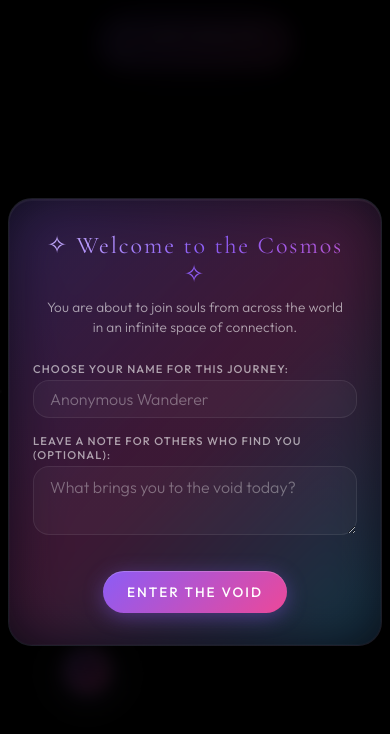
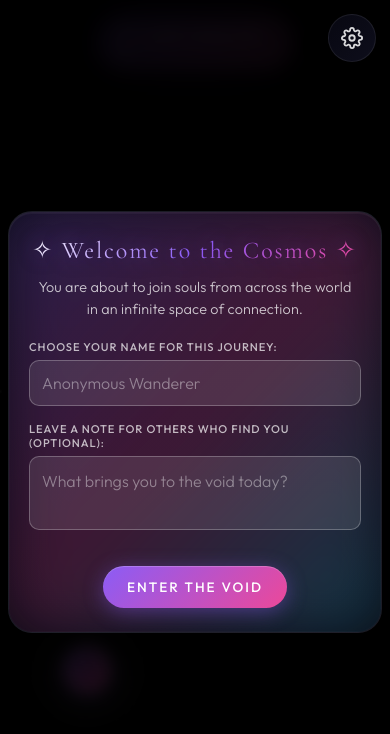
Before and after one commit to RemiDz/Hypno, a plain HTML site: page index.html in a window 390 px wide. Drawn offline with nearby package versions, Linux system fonts and the light colour scheme; no server answers; animation ran at ten frames a second.

Commit message:
Fix mobile: visible welcome content, settings button before enter, cache-busting

```diff
--- a/css/menu.css
+++ b/css/menu.css
@@ -141,34 +141,35 @@
 
 .welcome-modal {
     text-align: center;
-    padding: var(--space-3xl) var(--space-2xl);
+    padding: var(--space-2xl) var(--space-xl);
 }
 
 .welcome-title {
     font-family: var(--font-display);
-    font-size: 2.5rem;
+    font-size: 2rem;
     font-weight: 400;
     letter-spacing: 0.08em;
     margin-bottom: var(--space-md);
-    background: linear-gradient(135deg, #fff 0%, var(--primary-start) 50%, var(--primary-end) 100%);
-    background-size: 200% 100%;
-    -webkit-background-clip: text;
-    -webkit-text-fill-color: transparent;
-    background-clip: text;
-    animation: title-shimmer 4s ease-in-out infinite;
+    color: #ffffff; /* Fallback solid color */
+    text-shadow: 0 0 20px rgba(139, 92, 246, 0.5);
 }
 
-@keyframes title-shimmer {
-    0%, 100% { background-position: 0% center; }
-    50% { background-position: 100% center; }
+/* Gradient text only for browsers that support it well */
+@supports (-webkit-background-clip: text) and (not (-moz-appearance: none)) {
+    .welcome-title {
+        background: linear-gradient(135deg, #fff 0%, #8B5CF6 50%, #EC4899 100%);
+        -webkit-background-clip: text;
+        -webkit-text-fill-color: transparent;
+        background-clip: text;
+    }
 }
 
 .welcome-subtitle {
-    font-size: 1.05rem;
+    font-size: 1rem;
     font-weight: 300;
-    color: var(--star-dim);
-    line-height: 1.7;
-    margin-bottom: var(--space-2xl);
+    color: rgba(255, 255, 255, 0.75); /* More visible */
+    line-height: 1.6;
+    margin-bottom: var(--space-xl);
     max-width: 380px;
     margin-left: auto;
     margin-right: auto;
@@ -179,56 +180,56 @@
    ============================================ */
 
 .form-group {
-    margin-bottom: var(--space-xl);
+    margin-bottom: var(--space-lg);
     text-align: left;
 }
 
 .form-group label {
     display: block;
-    font-size: 0.8rem;
+    font-size: 0.75rem;
     font-weight: 500;
-    letter-spacing: 0.1em;
-    color: var(--star-dim);
-    margin-bottom: var(--space-sm);
+    letter-spacing: 0.08em;
+    color: rgba(255, 255, 255, 0.7); /* More visible */
+    margin-bottom: var(--space-xs);
     text-transform: uppercase;
 }
 
 .cosmic-input,
 .cosmic-textarea {
     width: 100%;
-    padding: var(--space-md) var(--space-lg);
-    background: rgba(255, 255, 255, 0.03);
-    border: 1px solid rgba(255, 255, 255, 0.08);
-    border-radius: var(--radius-lg);
-    color: var(--star-white);
+    padding: 12px 16px;
+    background: rgba(255, 255, 255, 0.08); /* More visible */
+    border: 1px solid rgba(255, 255, 255, 0.2); /* More visible border */
+    border-radius: 12px;
+    color: #ffffff;
     font-family: var(--font-body);
     font-size: 16px;
     font-weight: 400;
-    transition: all var(--transition-normal);
+    transition: all 0.2s ease;
     -webkit-appearance: none;
     -moz-appearance: none;
     appearance: none;
+    box-sizing: border-box;
 }
 
 .cosmic-input::placeholder,
 .cosmic-textarea::placeholder {
-    color: var(--star-faint);
+    color: rgba(255, 255, 255, 0.4); /* More visible placeholder */
     font-weight: 300;
 }
 
 .cosmic-input:focus,
 .cosmic-textarea:focus {
-    background: rgba(139, 92, 246, 0.08);
-    border-color: var(--primary-start);
-    box-shadow: 0 0 0 4px rgba(139, 92, 246, 0.12),
-                0 0 30px rgba(139, 92, 246, 0.1);
+    background: rgba(139, 92, 246, 0.15);
+    border-color: #8B5CF6;
+    box-shadow: 0 0 0 3px rgba(139, 92, 246, 0.2);
     outline: none;
 }
 
 .cosmic-textarea {
-    min-height: 90px;
+    min-height: 80px;
     resize: vertical;
-    line-height: 1.6;
+    line-height: 1.5;
 }
 
 /* ============================================
--- a/index.html
+++ b/index.html
@@ -19,10 +19,65 @@
     <link rel="preconnect" href="https://fonts.gstatic.com" crossorigin>
     <link href="https://fonts.googleapis.com/css2?family=Cormorant+Garamond:ital,wght@0,300;0,400;0,500;1,300;1,400&family=Outfit:wght@200;300;400;500&display=swap" rel="stylesheet">
 
-    <!-- Styles -->
-    <link rel="stylesheet" href="css/styles.css">
-    <link rel="stylesheet" href="css/menu.css">
-    <link rel="stylesheet" href="css/animations.css">
+    <!-- Styles with cache-busting -->
+    <link rel="stylesheet" href="css/styles.css?v=20260103">
+    <link rel="stylesheet" href="css/menu.css?v=20260103">
+    <link rel="stylesheet" href="css/animations.css?v=20260103">
+
+    <!-- Critical inline styles for mobile welcome modal -->
+    <style>
+        /* Fallback to ensure welcome modal content is ALWAYS visible */
+        .welcome-modal {
+            display: flex !important;
+            flex-direction: column;
+            align-items: center;
+            padding: 24px 20px !important;
+        }
+        .welcome-title {
+            color: #ffffff !important;
+            font-size: 1.5rem !important;
+            margin-bottom: 12px !important;
+            text-align: center;
+        }
+        .welcome-subtitle {
+            color: rgba(255, 255, 255, 0.75) !important;
+            font-size: 0.9rem !important;
+            margin-bottom: 20px !important;
+            text-align: center;
+        }
+        .welcome-modal .form-group {
+            width: 100% !important;
+            margin-bottom: 16px !important;
+        }
+        .welcome-modal .form-group label {
+            color: rgba(255, 255, 255, 0.7) !important;
+            display: block !important;
+            margin-bottom: 6px !important;
+        }
+        .welcome-modal .cosmic-input,
+        .welcome-modal .cosmic-textarea {
+            width: 100% !important;
+            background: rgba(255, 255, 255, 0.1) !important;
+            border: 1px solid rgba(255, 255, 255, 0.25) !important;
+            color: #ffffff !important;
+            padding: 12px !important;
+            border-radius: 10px !important;
+            font-size: 16px !important;
+            box-sizing: border-box !important;
+        }
+        .welcome-modal .cosmic-textarea {
+            min-height: 70px !important;
+            resize: none !important;
+        }
+        /* Settings button always visible when not hidden class */
+        .settings-btn:not(.hidden) {
+            display: flex !important;
+            position: fixed !important;
+            top: 14px !important;
+            right: 14px !important;
+            z-index: 600 !important;
+        }
+    </style>
 </head>
 <body>
     <!-- Loading Screen -->
--- a/js/ui.js
+++ b/js/ui.js
@@ -168,6 +168,11 @@ export class UIManager {
     showWelcome() {
         this.hideLoading();
         showElement(this.welcomeModal, true);
+
+        // On mobile, show settings button right away so users can access joystick/gyro settings
+        if (this.isMobile() && this.settingsBtn) {
+            this.settingsBtn.classList.remove('hidden');
+        }
     }
 
     async onEnterClick() {
```
